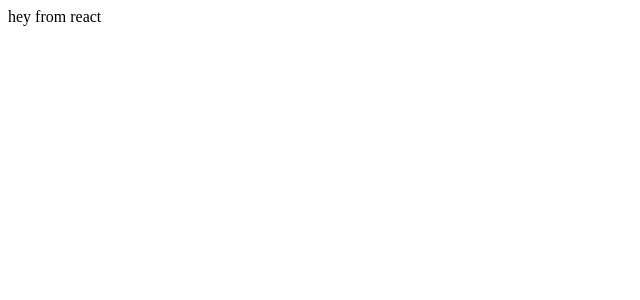
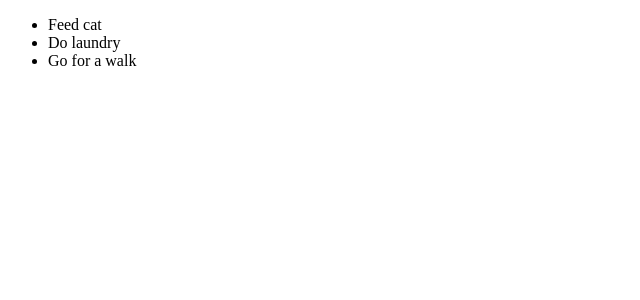
Before and after one commit to cboydstun/react-rendering-data, a React (Create React App) app: page / in a window 1280 px wide. Shown: the top 300 px of the page, without its empty margins (0-640 px from the left). Built offline with nearby package versions, Linux system fonts and the light colour scheme.

Commit message:
added todo component

```diff
--- a/src/App.js
+++ b/src/App.js
@@ -1,9 +1,11 @@
 import React from 'react'
+
+import Todo from './components/Todo'
 
 function App() {
     return (
         <div>
-            hey from react
+            <Todo />
         </div>
     )
 }
--- /dev/null
+++ b/src/components/Todo.js
@@ -0,0 +1,35 @@
+import React from 'react'
+
+const todos = [
+  {
+    "id": 1,
+    "title": "Feed cat",
+    "completed": false
+  },
+  {
+    "id": 2,
+    "title": "Do laundry",
+    "completed": false
+  },
+  {
+    "id": 3,
+    "title": "Go for a walk",
+    "completed": false
+  },
+]
+
+function Todo() {
+    return (
+    <ul>
+      {
+        todos.map((todo) => {
+          return (
+            <li>{todo.title}</li>
+          )
+        })
+      }
+    </ul>
+    )
+}
+
+export default Todo;
```
